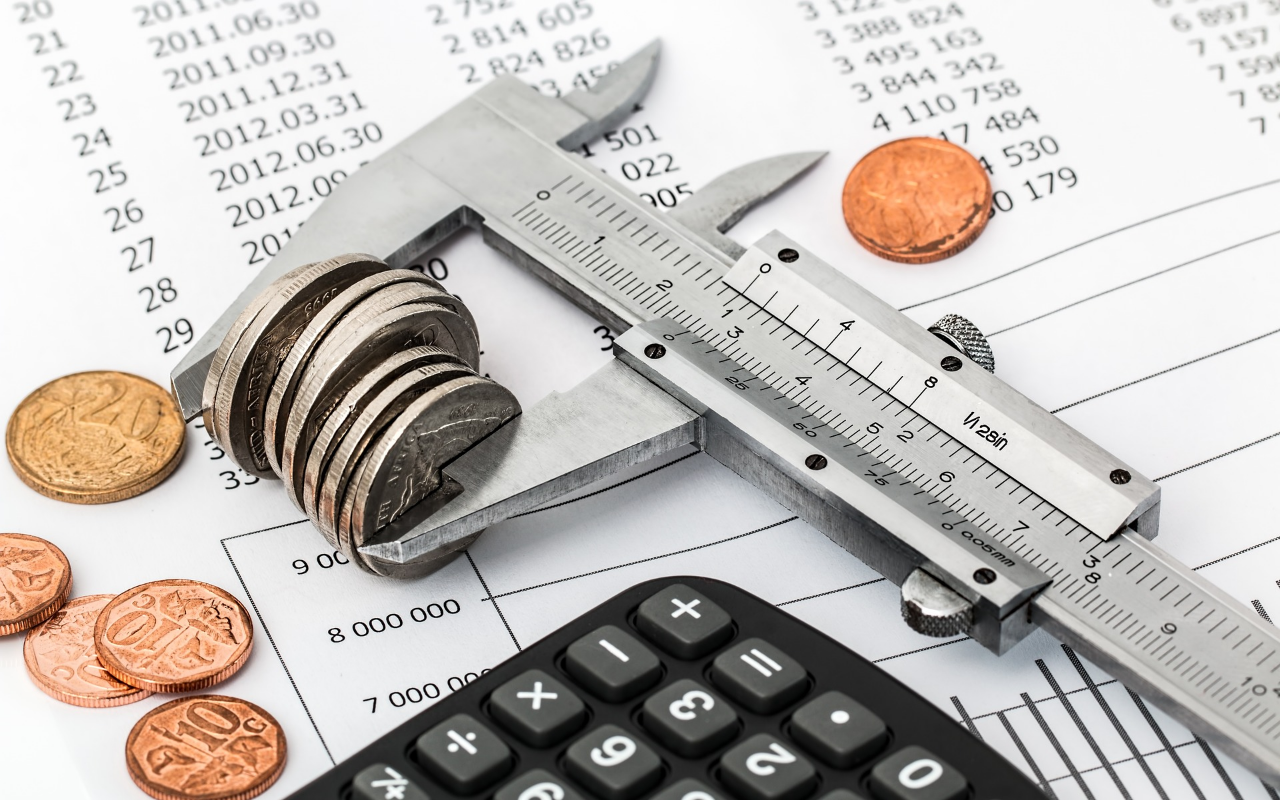
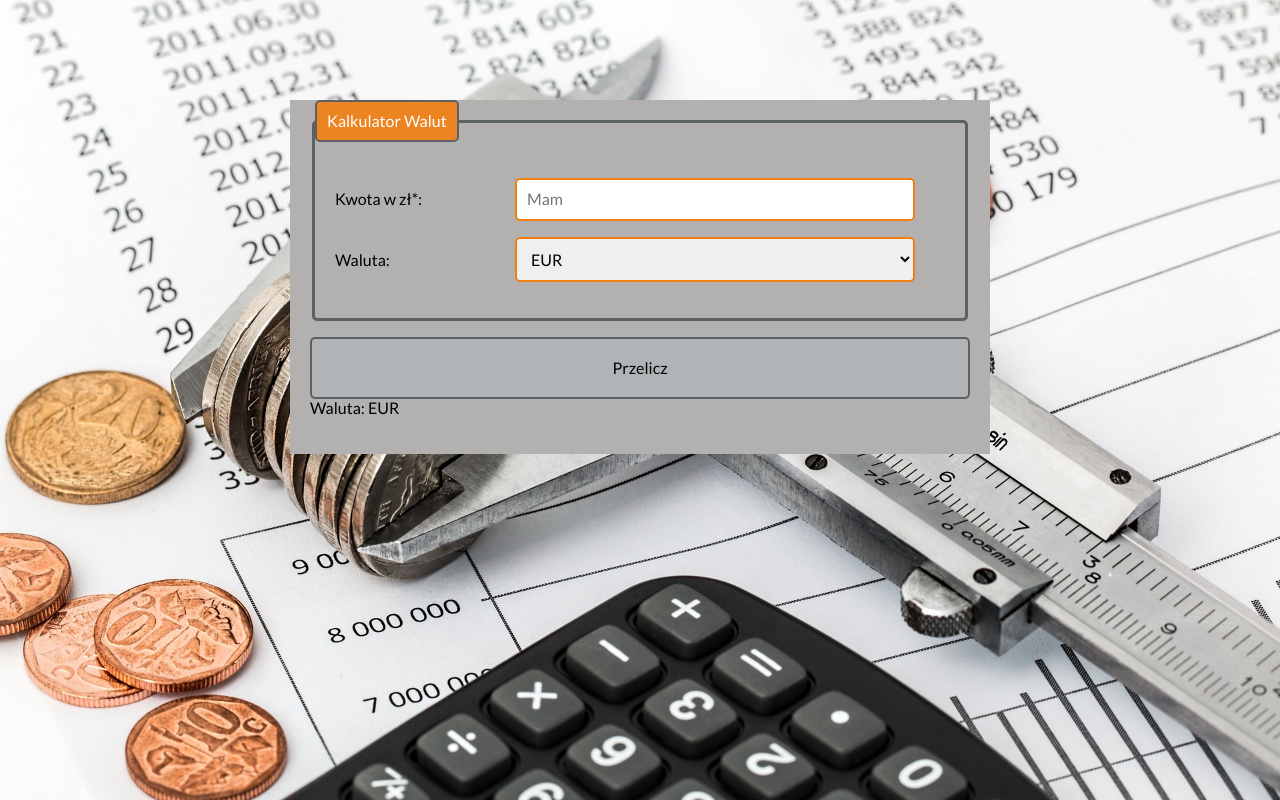
Before and after one commit to Krystian22FrontEnd/CurrencyConverter-React, a React (Create React App) app: page / in a window 1280 px wide. Built offline with nearby package versions, Linux system fonts and the light colour scheme.

Commit message:
added array of currencies

```diff
--- a/src/Container/index.js
+++ b/src/Container/index.js
@@ -1,9 +1,7 @@
 import "./style.css";
 
-const Container = ({children}) => {
-    <div className="container">
-    {children}
-    </div>
+const Container = ({ children }) => {
+  return <div className="container">{children}</div>;
 };
 
 export default Container;
--- a/src/Form/index.js
+++ b/src/Form/index.js
@@ -1,14 +1,39 @@
 import "./style.css";
+import { useState } from "react";
+import currencies from "../currencies";
+import Result from "../Result";
 
 const Form = () => {
+  const [amount, setAmount] = useState("");
+
+  const [result, setResult] = useState(null);
+
+  const [selectedCurrencyValue, setSelectedCurrencyValue] = useState({
+    shrt: currencies[0].shrt,
+    worth: currencies[0].worth,
+  });
+
+  const onFormSubmit = (event) => {
+    event.preventDefault();
+    setResult(amount / selectedCurrencyValue.worth);
+  };
+
+  const selectOption = currencies.map((currency) => (
+    <option key={currency.id} value={currency.worth}>
+      {currency.shrt}
+    </option>
+  ));
+
   return (
-    <form className="form">
+    <form className="form" onSubmit={onFormSubmit}>
       <fieldset className="form__fieldset">
         <legend className="form__legend">Kalkulator Walut</legend>
         <p>
           <label>
             <span className="form__labelText">Kwota w zł*:</span>
             <input
+              value={amount}
+              onChange={({ target }) => setAmount(target.value)}
               className="form__field"
               type="number"
               name="value"
@@ -21,28 +46,38 @@ const Form = () => {
         <p>
           <label>
             <span className="form__labelText">Waluta:</span>
-            <select className="form__field" name="Currency">
-              <option title="Euro" value="EUR">
-                EUR
-              </option>
-              <option title="Dolar Amerykański" value="USD">
-                USD
-              </option>
-              <option title="Funt Brytyjski" value="GBP">
-                GBP
-              </option>
-              <option title="Frank Szwajcarski" value="CHF">
-                CHF
-              </option>
+            <select
+              className="form__field"
+              value={selectedCurrencyValue.worth}
+              onChange={({ target }) =>
+                setSelectedCurrencyValue({
+                  worth: target.value,
+
+                })
+              }
+            >
+              {selectOption}
             </select>
           </label>
         </p>
       </fieldset>
       <p>
-        <button className="form__button">Przelicz</button>
+        <button type="submit" className="form__button">
+          Przelicz
+        </button>
+        <label>Waluta: {selectedCurrencyValue.shrt}</label>
       </p>
       <p className="paragraph">
-        <strong className="result">N/A</strong>
+        {result !== null && (
+          <b>
+            {" "}
+            <Result
+              amount={amount}
+              result={result}
+              selectedCurrency={selectedCurrencyValue.shrt}
+            />
+          </b>
+        )}
       </p>
     </form>
   );
--- a/src/Form/style.css
+++ b/src/Form/style.css
@@ -47,10 +47,10 @@
     background-color: #f7ad68;
 }
 
-.result{
+.result {
     color: black;
 }
 
-.paragraph{
+.paragraph {
     padding-bottom: 20px;
 }
--- /dev/null
+++ b/src/Result/index.js
@@ -0,0 +1,7 @@
+const Result = ({amount, result, selectedCurrency}) => {
+  return (
+    `${amount} PLN = ${result} ${selectedCurrency}`
+  );
+};
+
+export default Result;
--- /dev/null
+++ b/src/currencies.js
@@ -0,0 +1,9 @@
+const currencies = [
+  { id: 1, content: "Euro", shrt: "EUR", worth: 4.59 },
+  { id: 2, content: "Dolar Amerykański", shrt: "USD", worth: 4.19 },
+  { id: 3, content: "Funt Brytyjski", shrt: "GBP", worth: 5.22 },
+  { id: 4, content: "Frank Szwajcarski", shrt: "CHF", worth: 4.66 },
+];
+
+
+export default currencies;
```
